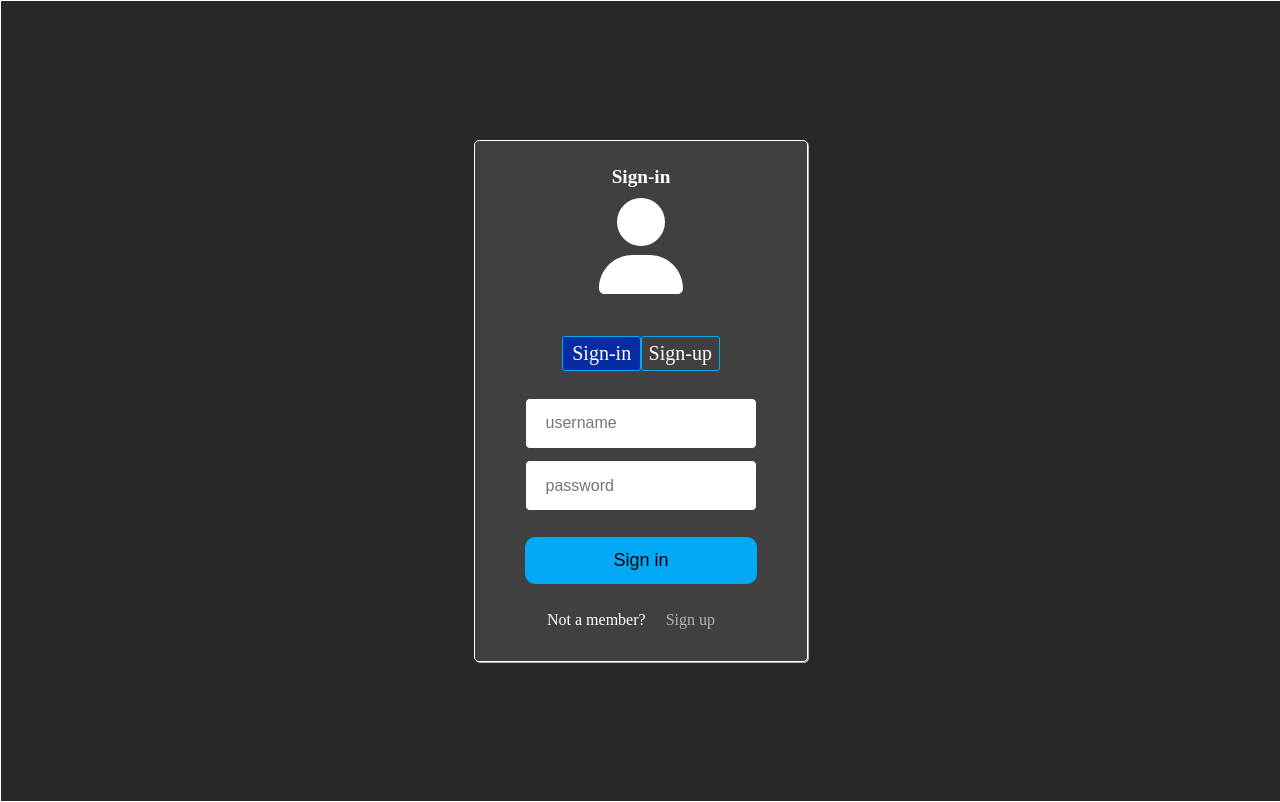
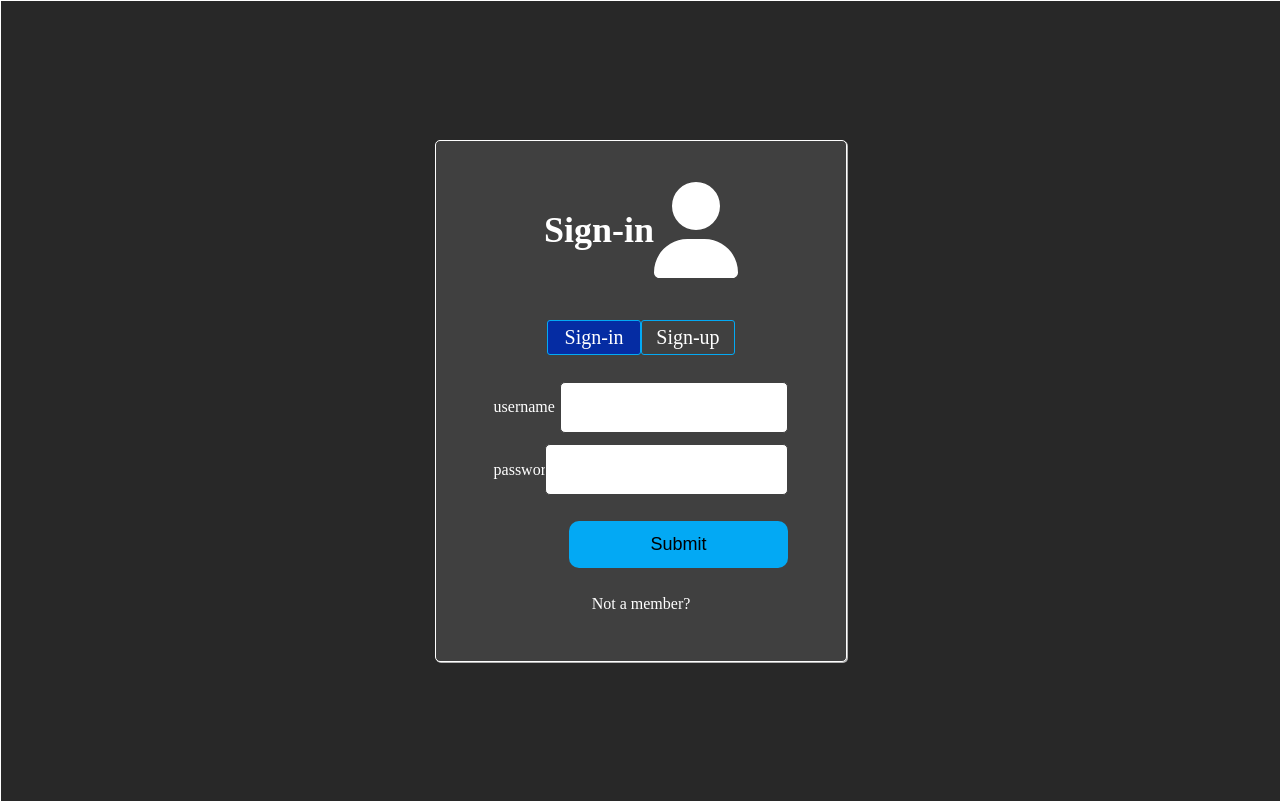
Before and after one commit to jaywood128/podcast-fe-v3, a React (Create React App) app: page / in a window 1280 px wide. Both pictures are taken after a click on the element "Sign-in". Built offline with nearby package versions, Linux system fonts and the light colour scheme; the HTML template or start-up script is replaced by a standard one.

Commit message:
React form validation, button active functionality

```diff
--- a/package.json
+++ b/package.json
@@ -12,6 +12,7 @@
     "axios": "^0.27.2",
     "react": "^18.1.0",
     "react-dom": "^18.1.0",
+    "react-hook-form": "^7.32.1",
     "react-icons": "^4.4.0",
     "react-router-dom": "^6.3.0",
     "react-scripts": "5.0.1",
--- a/src/App.js
+++ b/src/App.js
@@ -3,6 +3,7 @@ import Layout from './components/Layout';
 import SignIn from './components/user-actions/sign-in/SignIn';
 import SignUp from './components/user-actions/sign-up/SignUp';
 import { BrowserRouter as Router, Routes, Route } from 'react-router-dom';
+import ErrorBoundary from './components/errors/ErrorBoundary';
 
 import { createGlobalStyle } from 'styled-components';
 import SignInSignUpContainer from './components/authenticaton/SignInSignUpContainer';
@@ -56,6 +57,7 @@ const App = () => {
               <Route
                 path="/"
                 element={
+                  <ErrorBoundary>
                     <SignInSignUpContainer
                       signInInput={signInInput}
                       setSignInInput={setSignInInput}
@@ -67,6 +69,7 @@ const App = () => {
                       signUpInput={signUpInput}
                       setSignUpInput={setSignUpInput}
                     />
+                  </ErrorBoundary>
                 }
               />
             </Routes>
--- a/src/components/authenticaton/SignInSignUpContainer.js
+++ b/src/components/authenticaton/SignInSignUpContainer.js
@@ -31,8 +31,10 @@ const SignInSignUpContainer = ({
       return (
         <SignUpPage
           setJwtToken={setJwtToken}
-          setIsSignInButtonActive={isSignInButtonActive}
-          isSignUpButtonActive={isSignInButtonActive}
+          isSignInButtonActive={isSignInButtonActive}
+          setIsSignInButtonActive={setIsSignInButtonActive}
+          isSignUpButtonActive={isSignUpButtonActive}
+          setIsSignUpButtonActive={setIsSignUpButtonActive}
           signUpInput={signUpInput}
           setSignUpInput={setSignUpInput}
         />
--- a/src/components/user-actions/sign-in/SignIn.jsx
+++ b/src/components/user-actions/sign-in/SignIn.jsx
@@ -1,5 +1,6 @@
 /* eslint-disable no-console */
 import React, { useEffect, useState } from 'react';
+import { useForm } from 'react-hook-form';
 import authServices from '../../../services/auth.services';
 import { FontAwesomeIcon } from '@fortawesome/react-fontawesome';
 import { faUser } from '@fortawesome/free-solid-svg-icons';
@@ -25,11 +26,17 @@ const SignIn = ({
   setSignInInput,
   setJwtToken,
   isSignInButtonActive,
-  // setIsSignInButtonActive,
+  setIsSignInButtonActive,
   isSignUpButtonActive,
   setIsSignUpButtonActive,
 }) => {
   const [message, setMessage] = useState({ message: '' });
+  const {
+    register,
+    handleSubmit,
+    formState: { errors },
+    watch,
+  } = useForm();
 
   const displayErrorMessage = () => {
     if (message.message.includes('401')) {
@@ -42,8 +49,9 @@ const SignIn = ({
     return '';
   };
 
-  const submitSignIn = (e) => {
-    e.preventDefault();
+  const handleOnSubmit = (data) => {
+    // e.preventDefault();
+    console.log(data);
 
     if (localStorage.getItem('token') !== null) {
       console.log('Removing previous token');
@@ -56,12 +64,11 @@ const SignIn = ({
       console.log(`After removing user: " + ${localStorage.getItem('user')}`);
     }
 
-    console.log(signInInput);
-    /*
-    Username and passwoird validation should be replaced with react form validation
-     */
-    if (signInInput.username !== null && signInInput.username) {
-      authServices.login(signInInput.username, signInInput.password).then(
+    console.log(data);
+
+    // Username and passwoird validation should be replaced with react form validation
+
+    authServices.login(data.username, data.password).then(
       (response) => {
         console.log(response.status);
         if (response.status === 200 && response.data.token) {
@@ -80,17 +87,18 @@ const SignIn = ({
         console.log(message);
       }
     );
-    }
   };
 
-  const handleInputChange = (e) => {
-    e.persist();
+  /* const handleInputChange = (data) => {
+    // e.persist();
+    console.log(data.target.name);
+    console.log(watch('username'));
 
     setSignInInput((userInput) => ({
       ...userInput,
-      [e.target.name]: e.target.value,
+      [data.target.name]: watch(`${data.target.name}`),
     }));
-  };
+  }; */
   const onSignInButtonClick = () => {
     // console.log(isSignInButtonActive);
     // if (!isSignInButtonActive) {
@@ -100,31 +108,43 @@ const SignIn = ({
 
   const onSignUpButtonClick = () => {
     console.log(isSignUpButtonActive);
-    if (!isSignInButtonActive) {
+    if (!isSignUpButtonActive && isSignInButtonActive) {
+      console.log(isSignUpButtonActive);
+      // toggleSignUpButton(isSignUpButtonActive);
+      // toggleSignInButton(isSignInButtonActive);
+      setIsSignInButtonActive((isSignInButtonActive) => !isSignInButtonActive);
       setIsSignUpButtonActive((isSignUpButtonActive) => !isSignUpButtonActive);
     }
   };
 
-  useEffect(() => {
-    // setIsSignInButtonActive(true);
-    // console.log(testProp);
-    // console.log(isSignInButtonActive);
-  }, [message.message]);
+  const toggleSignInButton = (isSignInButtonActive) =>
+    setIsSignInButtonActive(!isSignInButtonActive);
+
+  const toggleSignUpButton = (isSignUpButtonActive) =>
+    setIsSignUpButtonActive(!isSignUpButtonActive);
+
+  useEffect(() => {}, [message.message]);
+
+  console.log(errors);
+  const watchUsername = watch('username');
+  const watchPassword = watch('password');
 
   return (
     <SignInContainerStyles>
       {displayErrorMessage()}
 
-      <FormContainerStyles onSubmit={(e) => submitSignIn(e)}>
+      <FormContainerStyles
+        onSubmit={handleSubmit((data) => handleOnSubmit(data))}
+      >
         <SignInTitleStyles>
           <h2
-            style={{
-              width: '100%',
-              textAlign: 'center',
-              font: 'black',
-              marginBottom: '10px',
-              fontSize: '1.2rem',
-            }}
+          // style={{
+          //   width: '100%',
+          //   textAlign: 'center',
+          //   font: 'black',
+          //   marginBottom: '10px',
+          //   fontSize: '1.2rem',
+          // }}
           >
             Sign-in
           </h2>
@@ -162,35 +182,62 @@ const SignIn = ({
         </div>
 
         <InputWrapContainer>
+          <div
+            style={{
+              display: 'flex',
+              justifyContent: 'flex-start',
+              height: '30%',
+              width: '20%',
+              fontFamily: 'Roboto Mono monospace',
+            }}
+          >
+            <label htmlFor="username" style={{ width: '15%' }}>
+              username
+            </label>
+          </div>
+
           <InputStyles
+            {...register('username', {
+              required: 'username is required',
+              minLength: { value: 3, message: 'The minimum length is 3' },
+            })}
+            id="username"
             type="text"
             name="username"
-            placeholder="username"
-            onChange={(e) => handleInputChange(e)}
-            value={signInInput.username}
+            // onChange={(e) => handleInputChange(e)}
+            // value={watchUsername}
             required
             size="40"
           />
         </InputWrapContainer>
+        <p> {errors.username?.message}</p>
         <InputWrapContainer>
+          <label htmlFor="password" style={{ width: '15%' }}>
+            password
+          </label>
           <InputStyles
+            {...register('password', {
+              required: 'password is required',
+              minLength: { value: 3, message: 'The minimum length is 3' },
+            })}
+            id="password"
             type="password"
             name="password"
-            placeholder="password"
-            onChange={(e) => handleInputChange(e)}
-            value={signInInput.password}
+            // onChange={(e) => handleInputChange(e)}
+            // value={watchPassword}
             size="40"
             required
           />
         </InputWrapContainer>
+        <p> {errors.password?.message}</p>
         <SignInButtonContainer>
-          <SignInButtonStyles type="submit">Sign in</SignInButtonStyles>
+          <SignInButtonStyles type="submit" />
         </SignInButtonContainer>
         <UserActionsContainer>
           Not a member?
-          <UserActionLink to="/sign-up">
+          {/* <UserActionLink to="/sign-up">
             Sign up <i className="fas fa-user-plus" />
-          </UserActionLink>
+          </UserActionLink> */}
         </UserActionsContainer>
       </FormContainerStyles>
     </SignInContainerStyles>
--- a/src/components/user-actions/sign-in/SignInContainerStyles.js
+++ b/src/components/user-actions/sign-in/SignInContainerStyles.js
@@ -13,9 +13,9 @@ const SignInContainerStyles = styled.div`
 `;
 const InputWrapContainer = styled.div`
   display: flex;
-  width: 70%;
+  width: 72%;
   height: 12%;
-  justify-content: center;
+  justify-content: space-between;
   align-items: center;
   margin: 0px;
   padding: 0px;
@@ -26,10 +26,10 @@ const SignInButtonContainer = styled.div`
   justify-content: center;
   height: 9%;
   margin-top: 20px;
-  width: 70%;
+  width: 72%;
 `;
 
-const SignInButtonStyles = styled.button`
+const SignInButtonStyles = styled.input`
   border: none;
   padding: 10px 0px;
   background: none;
@@ -38,6 +38,7 @@ const SignInButtonStyles = styled.button`
   height: 100%;
   width: 100%;
   border-radius: 10px;
+  margin-left: 75px;
 
   :hover {
     -webkit-box-shadow: 3px 5px 24px #01579b; /* Safari 3-4, iOS 4.0.2 - 4.2, Android 2.3+ */
@@ -54,6 +55,7 @@ const BreakStylesContainer = styled.div`
 
 const InputStyles = styled.input`
   height: 15%;
+  margin-left: 7px;
   width: 100%;
   font-size: 16px;
   padding: 20px;
@@ -81,7 +83,7 @@ const FormContainerStyles = styled.form`
   justify-content: center;
   background-color: #404040;
   align-items: center;
-  width: 26%;
+  width: 32%;
   height: 65%;
   flex-wrap: wrap;
   font-family: Roboto Mono;
--- a/src/components/user-actions/sign-up/SignUp.js
+++ b/src/components/user-actions/sign-up/SignUp.js
@@ -103,13 +103,19 @@ const SignUpPage = ({
     }));
   };
   const onSignInButtonClick = () => {
-    setIsSignInButtonActive((isSignInButtonActive) => !isSignInButtonActive);
-    setIsSignUpButtonActive((isSignUpButtonActive) => !isSignUpButtonActive);
+    // setIsSignInButtonActive((isSignInButtonActive) => !isSignInButtonActive);
+    // setIsSignUpButtonActive((isSignUpButtonActive) => !isSignUpButtonActive);
+
+    if (!isSignInButtonActive && isSignUpButtonActive) {
+      console.log(isSignUpButtonActive);
+      setIsSignInButtonActive((isSignUnButtonActive) => !isSignUnButtonActive);
+      setIsSignUpButtonActive((isSignInButtonActive) => !isSignInButtonActive);
+    }
   };
 
   const onSignUpButtonClick = () => {
-    setIsSignUpButtonActive((isSignUpButtonActive) => !isSignUpButtonActive);
-    setIsSignInButtonActive((isSignInButtonActive) => !isSignInButtonActive);
+    // setIsSignUpButtonActive((isSignUpButtonActive) => !isSignUpButtonActive);
+    // setIsSignInButtonActive((isSignInButtonActive) => !isSignInButtonActive);
   };
 
   useEffect(() => {}, [passwordInputError]);
@@ -122,19 +128,18 @@ const SignUpPage = ({
           style={{
             display: 'flex',
             height: '15%',
-            width: '70%',
+            width: '100%',
             justifyContent: 'center',
             alignItems: 'center',
             fontSize: '20px',
           }}
         >
           <UserActionCard
-            // onClick={onSignInButtonClick}
+            onClick={onSignInButtonClick}
             style={{
-              backgroundColor: isSignInButtonActive ? ' #03a9f4' : '',
+              backgroundColor: isSignInButtonActive ? ' #052CA3' : '',
               color: isSignInButtonActive ? 'white' : '',
             }}
-            to="/sign-in"
           >
             Sign-in
           </UserActionCard>
@@ -142,10 +147,9 @@ const SignUpPage = ({
           <UserActionCard
             // onClick={onSignUpButtonClick}
             style={{
-              backgroundColor: isSignUpButtonActive ? ' #03a9f4' : '',
+              backgroundColor: isSignUpButtonActive ? ' #052CA3' : '',
               color: isSignUpButtonActive ? 'white' : '',
             }}
-            to="/sign-up"
           >
             Sign-up
           </UserActionCard>
@@ -195,7 +199,7 @@ const SignUpPage = ({
           />
         </InputWrapContainer>
         <SignInButtonContainer>
-          <SignInButtonStyles type="submit">Sign-up</SignInButtonStyles>
+          <SignInButtonStyles type="submit" />
         </SignInButtonContainer>
       </FormContainerStyles>
     </SignUpContainerStyles>
```
Also changed, not shown: src/components/errors/ErrorBoundary.js (added, +28 -0 lines), 1 other file (tests, documents, lock files or other folders). Lines whose indentation alone changed are shown as unchanged.
